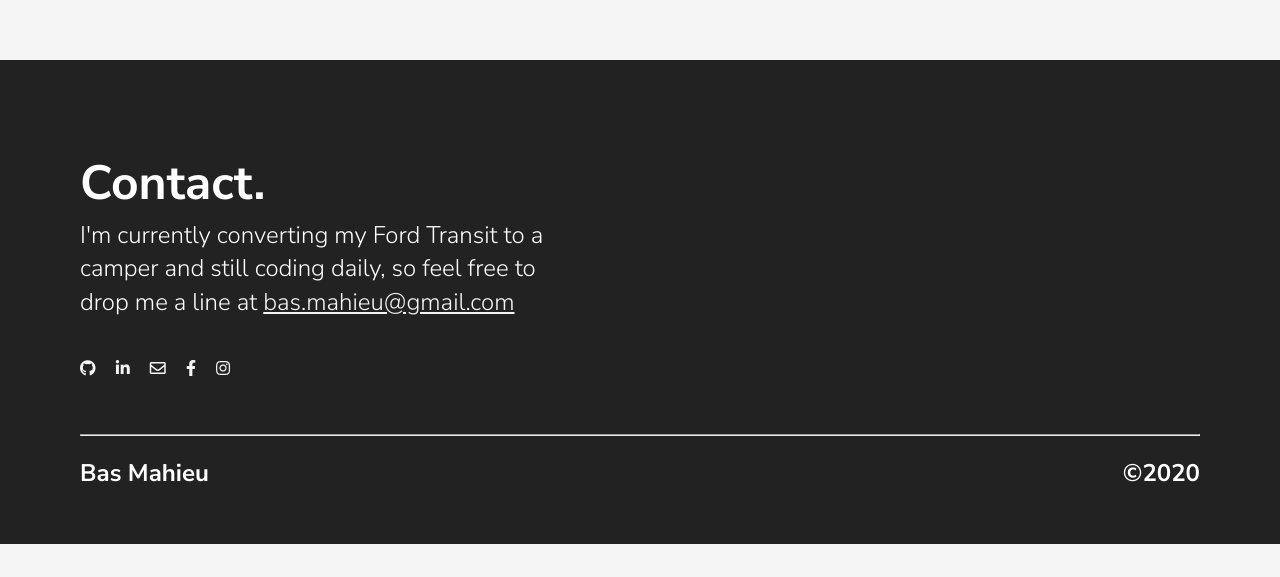
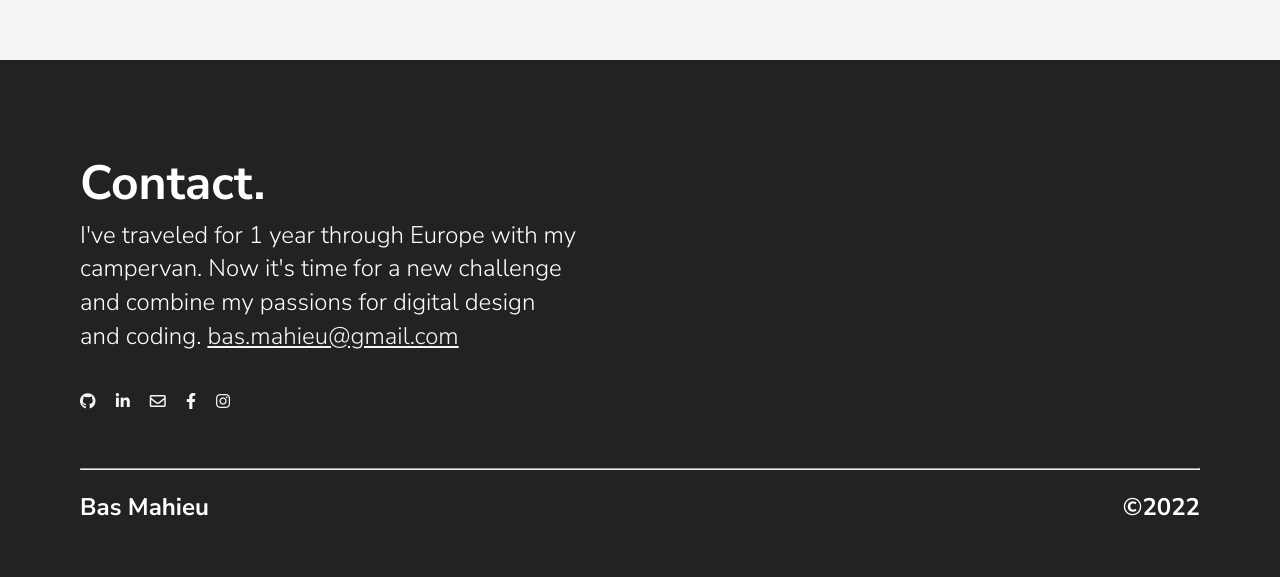
Before and after one commit to basmahieu/bas-portfolio-final, a website built with Parcel: page index.html in a window 1280 px wide. Shown: the part 4986-5563 px from the top of the page. Before the commit the page ends 5530 px from the top, so only its background shows below. Built offline with nearby package versions, Linux system fonts and the light colour scheme.

Commit message:
adding new text"
q

```diff
--- a/index.html
+++ b/index.html
@@ -295,8 +295,9 @@
         <div class="container footer-container">
           <h2>Contact.</h2>
           <p>
-            I&#39;m currently converting my Ford Transit to a camper and still
-            coding daily, so feel free to drop me a line at
+            I&#39;ve traveled for 1 year through Europe with my campervan. Now
+            it's time for a new challenge and combine my passions for digital
+            design and coding.
             <a class="footer-mail" href="mailto: bas.mahieu@gmail.com">
               bas.mahieu@gmail.com</a
             >
@@ -324,7 +325,7 @@
 
           <div class="copyright">
             <h4>Bas Mahieu</h4>
-            <h4>©2020</h4>
+            <h4>©2022</h4>
           </div>
         </div>
       </div>
```
